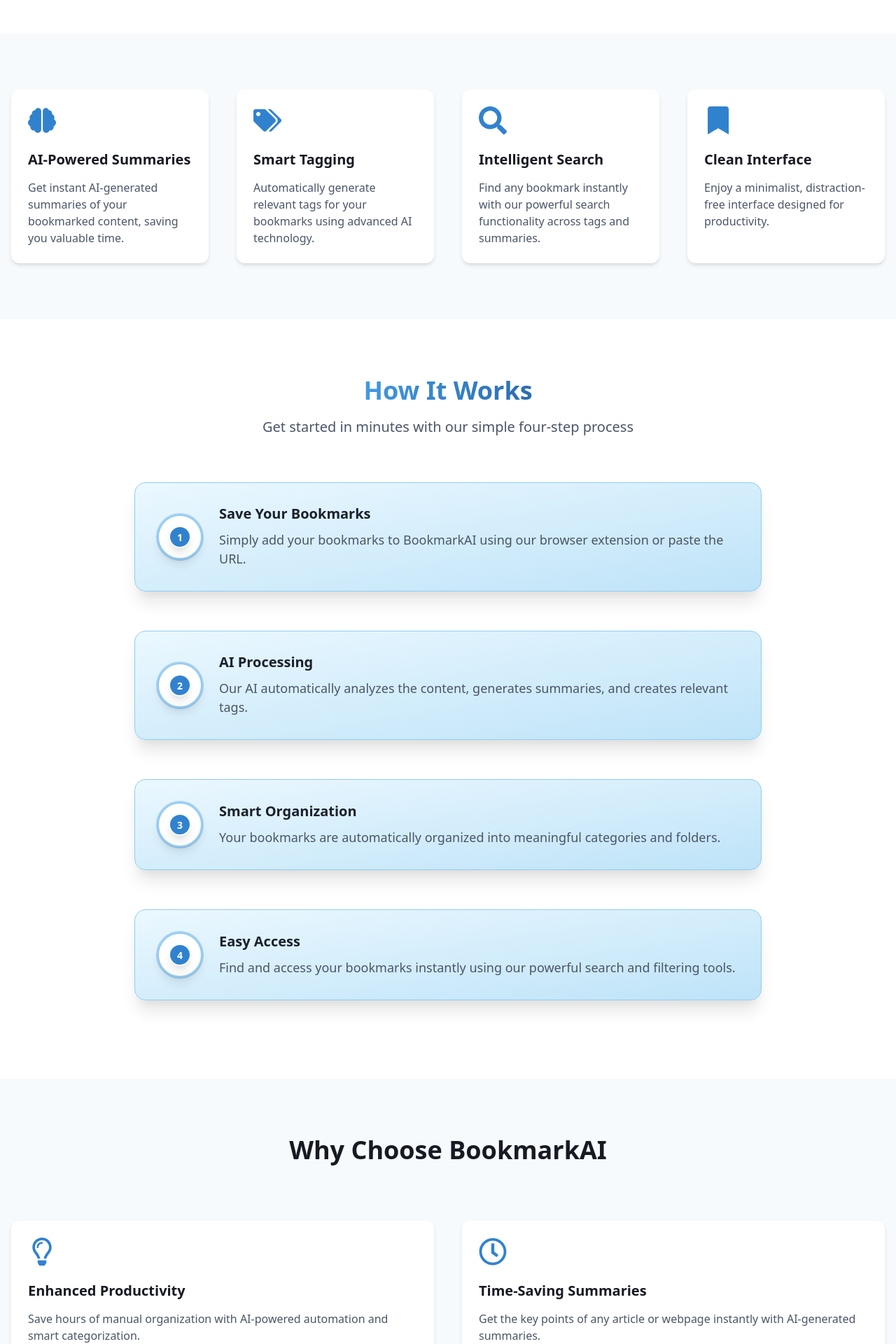
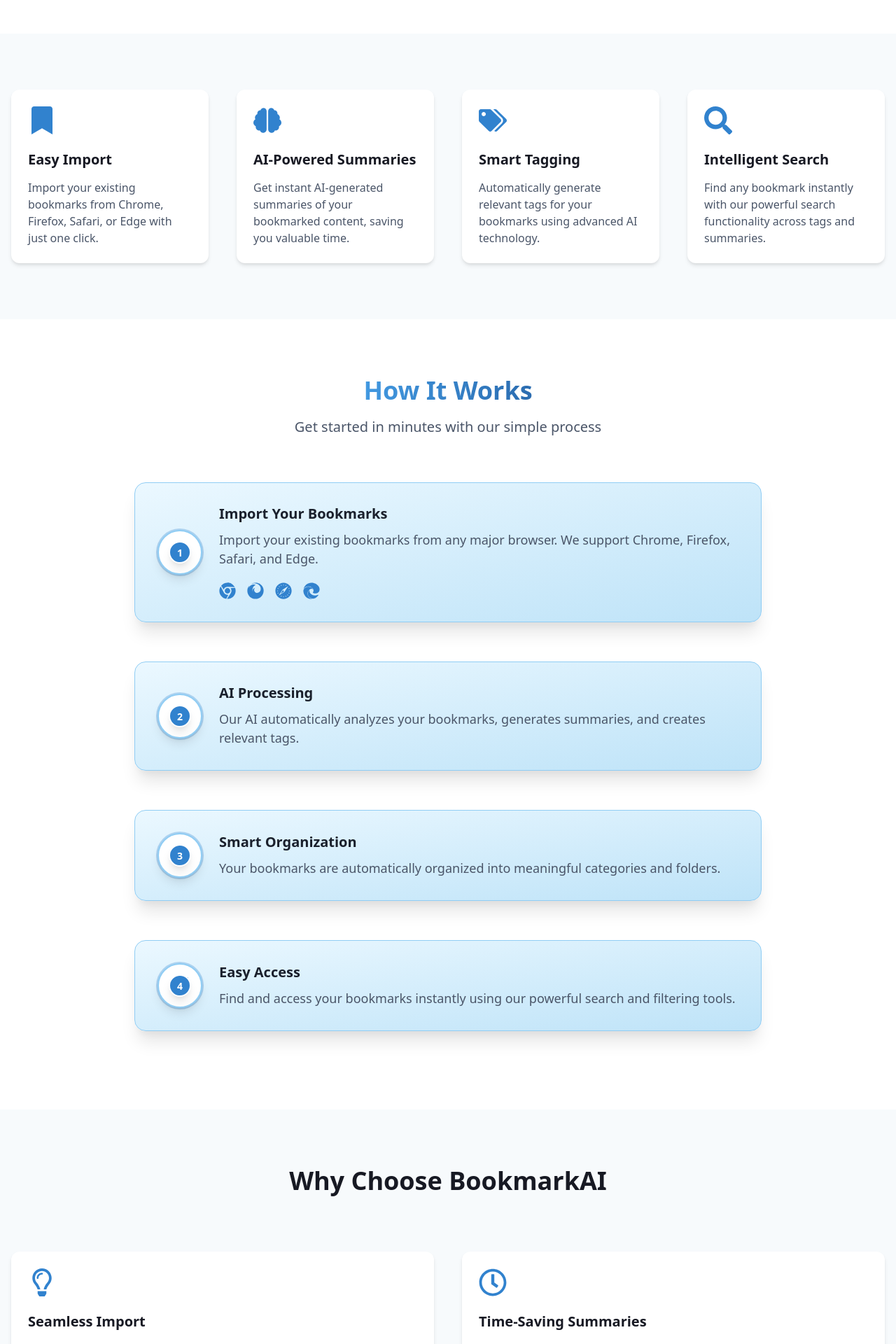
Before and after one commit to mmelton12/bookmark-ai, a React (Create React App) app in the folder client/: page / in a window 1280 px wide. Shown: the part 600-2520 px from the top of the page at 70% size. Built offline with nearby package versions, Linux system fonts and the light colour scheme; no server answers.

Commit message:
Landing page update

```diff
--- a/client/src/components/layout/LandingPage.tsx
+++ b/client/src/components/layout/LandingPage.tsx
@@ -1,6 +1,6 @@
 import React from 'react';
 import { Box, Button, Container, Heading, Text, VStack, HStack, Icon, SimpleGrid, useColorModeValue, Image, Divider, Avatar } from '@chakra-ui/react';
-import { FaBrain, FaSearch, FaTags, FaBookmark, FaRegLightbulb, FaRegClock, FaRegChartBar, FaRegComments, FaChrome, FaCog, FaFolderOpen, FaRocket } from 'react-icons/fa';
+import { FaBrain, FaSearch, FaTags, FaBookmark, FaRegLightbulb, FaRegClock, FaRegChartBar, FaRegComments, FaChrome, FaCog, FaFolderOpen, FaRocket, FaFirefox, FaSafari, FaEdge } from 'react-icons/fa';
 import { useNavigate } from 'react-router-dom';
 
 const Feature: React.FC<{ icon: any; title: string; text: string }> = ({ icon, title, text }) => {
@@ -26,7 +26,7 @@
   );
 };
 
-const Step: React.FC<{ number: number; title: string; description: string; icon: any }> = ({ number, title, description, icon }) => {
+const Step: React.FC<{ number: number; title: string; description: string; icon: any; icons?: any[] }> = ({ number, title, description, icon, icons }) => {
   const bgGradient = useColorModeValue(
     'linear(to-br, blue.50, blue.100)',
     'linear(to-br, blue.900, blue.800)'
@@ -102,6 +102,13 @@
           <Text color={useColorModeValue('gray.600', 'gray.300')} fontSize="lg">
             {description}
           </Text>
+          {icons && (
+            <HStack spacing={4} mt={2}>
+              {icons.map((IconComponent, index) => (
+                <Icon key={index} as={IconComponent} w={6} h={6} color="blue.500" />
+              ))}
+            </HStack>
+          )}
         </VStack>
       </HStack>
     </Box>
@@ -202,7 +209,7 @@
             Intelligence
           </Heading>
           <Text fontSize={{ base: 'lg', md: 'xl' }} color={textColor} maxW="2xl">
-            Automatically organize, tag, and summarize your bookmarks using advanced AI.
+            Import your existing browser bookmarks instantly and let AI organize, tag, and summarize them.
             Never lose track of important content again.
           </Text>
           <HStack spacing={4} pt={4}>
@@ -232,6 +239,11 @@
       <SectionWrapper alternate>
         <SimpleGrid columns={{ base: 1, md: 2, lg: 4 }} spacing={10}>
           <Feature
+            icon={FaBookmark}
+            title="Easy Import"
+            text="Import your existing bookmarks from Chrome, Firefox, Safari, or Edge with just one click."
+          />
+          <Feature
             icon={FaBrain}
             title="AI-Powered Summaries"
             text="Get instant AI-generated summaries of your bookmarked content, saving you valuable time."
@@ -245,11 +257,6 @@
             icon={FaSearch}
             title="Intelligent Search"
             text="Find any bookmark instantly with our powerful search functionality across tags and summaries."
-          />
-          <Feature
-            icon={FaBookmark}
-            title="Clean Interface"
-            text="Enjoy a minimalist, distraction-free interface designed for productivity."
           />
         </SimpleGrid>
       </SectionWrapper>
@@ -272,7 +279,7 @@
               color={useColorModeValue('gray.600', 'gray.300')}
               maxW="2xl"
             >
-              Get started in minutes with our simple four-step process
+              Get started in minutes with our simple process
             </Text>
           </VStack>
 
@@ -280,15 +287,16 @@
             <VStack spacing={6} align="stretch" position="relative">
               <Step
                 number={1}
-                icon={FaChrome}
-                title="Save Your Bookmarks"
-                description="Simply add your bookmarks to BookmarkAI using our browser extension or paste the URL."
+                icon={FaBookmark}
+                title="Import Your Bookmarks"
+                description="Import your existing bookmarks from any major browser. We support Chrome, Firefox, Safari, and Edge."
+                icons={[FaChrome, FaFirefox, FaSafari, FaEdge]}
               />
               <Step
                 number={2}
                 icon={FaBrain}
                 title="AI Processing"
-                description="Our AI automatically analyzes the content, generates summaries, and creates relevant tags."
+                description="Our AI automatically analyzes your bookmarks, generates summaries, and creates relevant tags."
               />
               <Step
                 number={3}
@@ -314,8 +322,8 @@
           <SimpleGrid columns={{ base: 1, md: 2 }} spacing={10}>
             <Feature
               icon={FaRegLightbulb}
-              title="Enhanced Productivity"
-              text="Save hours of manual organization with AI-powered automation and smart categorization."
+              title="Seamless Import"
+              text="Import your existing browser bookmarks in seconds - no manual work required."
             />
             <Feature
               icon={FaRegClock}
@@ -344,17 +352,17 @@
             <Testimonial
               name="Sarah Johnson"
               role="Content Creator"
-              content="BookmarkAI has revolutionized how I organize my research. The AI summaries save me hours of reading time!"
+              content="Importing my Chrome bookmarks was a breeze! BookmarkAI organized everything perfectly and the AI summaries save me hours of reading time."
             />
             <Testimonial
               name="Michael Chen"
               role="Software Developer"
-              content="The smart tagging feature is incredible. I can find any technical resource in seconds now."
+              content="The browser import feature is fantastic. All my Firefox bookmarks were instantly organized and tagged. Finding resources is so much easier now."
             />
             <Testimonial
               name="Emily Rodriguez"
               role="Digital Marketer"
-              content="This tool has become essential for my workflow. The AI-powered organization is simply amazing."
+              content="I imported thousands of bookmarks from multiple browsers and BookmarkAI handled them flawlessly. The AI-powered organization is simply amazing."
             />
           </SimpleGrid>
         </VStack>
@@ -365,7 +373,7 @@
         <VStack spacing={8} textAlign="center">
           <Heading>Ready to Transform Your Bookmarks?</Heading>
           <Text fontSize="xl" maxW="2xl" mx="auto" color={textColor}>
-            Join thousands of users who have already revolutionized their bookmark management with AI.
+            Import your browser bookmarks now and let AI organize them for you. Join thousands of users who have already revolutionized their bookmark management.
           </Text>
           <Button
             size="lg"
```
